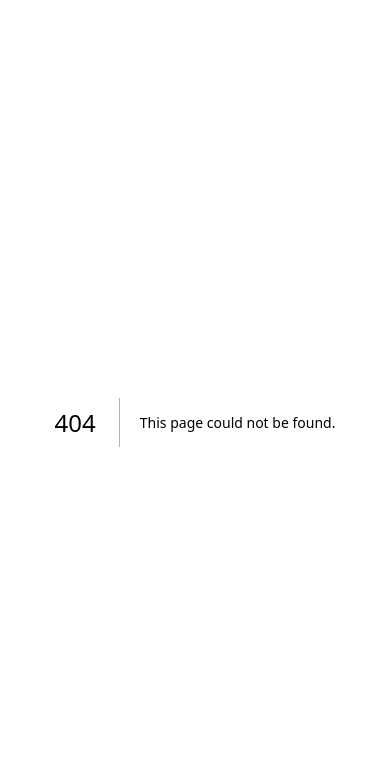
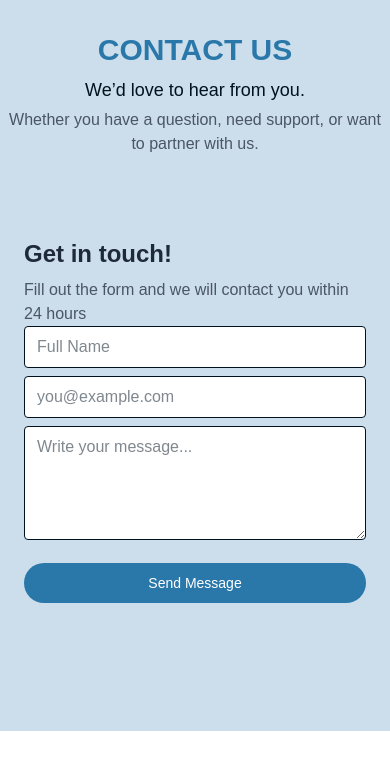
Before and after one commit to Elenii-Org/Elenii-Shepherd, a Next.js app: page /contact in a window 390 px wide. Before the commit this address had no page. Shown: the top 770 px of the page. Built offline with nearby package versions, Linux system fonts and the light colour scheme.

Commit message:
add initial ContactPage section with responsive layout and form

```diff
--- a/src/Components/Navbar.tsx
+++ b/src/Components/Navbar.tsx
@@ -37,9 +37,9 @@ export default function Navbar() {
 
       {/* Contact Button (Desktop) */}
       <div className="hidden md:block">
-        <button className="bg-[#2A77AA] text-white px-6 py-3 rounded-full hover:bg-blue-700 transition duration-300 text-sm">
+        <Link href="/contact"><button className="bg-[#2A77AA] text-white px-6 py-3 rounded-full hover:bg-blue-700 transition duration-300 text-sm">
           Contact Us
-        </button>
+        </button></Link>
       </div>
 
       {/* Mobile Menu */}
--- a/src/app/about/page.tsx
+++ b/src/app/about/page.tsx
@@ -38,10 +38,10 @@ export default function AboutPage() {
               Driven by empathy. Built with purpose. Designed for independence. Join a
               growing community committed to redefining accessibility and digital freedom.
             </p>
-          </div>
           <button className="bg-[#2A77AA] text-white px-6 py-3 w-full rounded-full font-semibold hover:bg-[#195b86] transition">
             Contact us
           </button>
+          </div>
         </div>
       </div>
     </section>
--- /dev/null
+++ b/src/app/contact/page.tsx
@@ -0,0 +1,82 @@
+import Image from "next/image";
+
+export default function ContactPage() {
+  return (
+    <section className="bg-[#ccdeeb] flex flex-col items-center justify-center py-8 px-2 sm:px-4 lg:px-6">
+      {/* Top Heading */}
+      <div className="mb-6 text-center max-w-2xl">
+        <h1 className="text-3xl font-bold mb-2 text-[#2A77AA]">CONTACT US</h1>
+        <p className="text-lg text-[#00121f] mb-1">We’d love to hear from you.</p>
+        <p className="text-gray-600">
+          Whether you have a question, need support, or want to partner with us.
+        </p>
+      </div>
+
+      {/* Main Content */}
+      <div className="max-w-6xl w-full grid grid-cols-1 md:grid-cols-2 gap-2.5 items-stretch min-h-[500px]">
+        {/* Left Image */}
+        <div className="flex justify-center items-center">
+          <div className="w-full h-full max-w-md relative rounded-lg shadow-md overflow-hidden">
+            <Image
+              src="/contactimage.jpg"
+              alt="Contact illustration"
+              fill
+              className="object-cover rounded-lg"
+            />
+          </div>
+        </div>
+
+        {/* Right Form */}
+        <div className="flex justify-center items-center mt-8">
+          <form className="w-full max-w-md h-full p-4 flex flex-col justify-between space-y-4">
+            <div>
+              <h2 className="text-2xl font-semibold text-gray-800 mb-2">
+                Get in touch!
+              </h2>
+              <p className=" text-gray-600">Fill out the form and we will contact you within 24 hours</p>
+              <div className="mb-2">
+                <input
+                  id="name"
+                  name="name"
+                  type="text"
+                  required
+                  className="w-full border bg-white text-[#00121f] rounded px-3 py-2 focus:outline-none"
+                  placeholder="Full Name"
+                />
+              </div>
+
+              <div className="mb-2">
+                <input
+                  id="email"
+                  name="email"
+                  type="email"
+                  required
+                  className="w-full border bg-white text-[#00121f] rounded px-3 py-2 focus:outline-none"
+                  placeholder="you@example.com"
+                />
+              </div>
+
+              <div>
+                <textarea
+                  id="message"
+                  name="message"
+                  rows={4}
+                  required
+                  className="w-full border bg-white rounded px-3 py-2 focus:outline-none text-[#00121f]"
+                  placeholder="Write your message..."
+                />
+              </div>
+            </div>
+
+            <button
+              type="submit"
+              className="bg-[#2A77AA] text-white px-5 py-2.5 mb-20 rounded-full hover:bg-blue-700 transition duration-300 text-sm"
+            >
+              Send Message
+            </button>
+          </form>
+        </div>
+      </div>
+    </section>
+  );
+}
```
Also changed, not shown: src/Components/Techstars.tsx (+24 -9 lines), public/contactimage.jpg (added).
